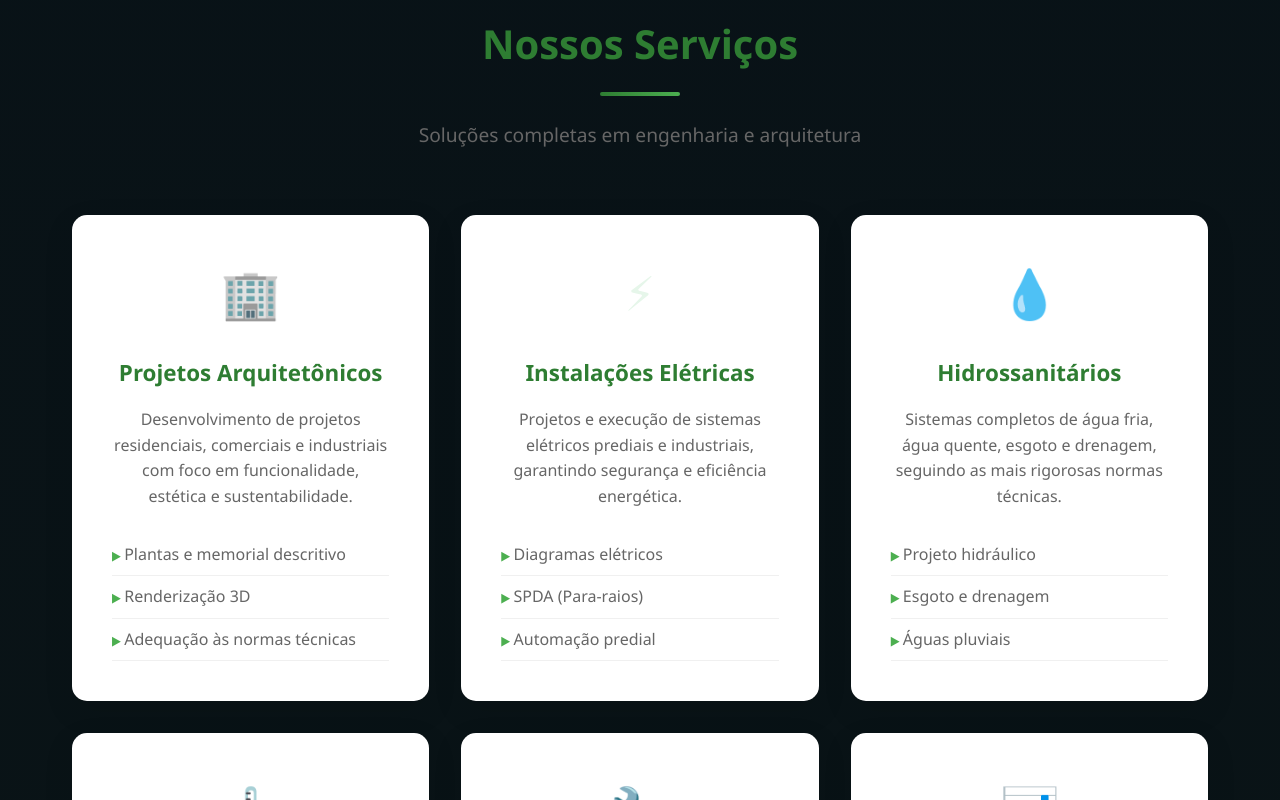
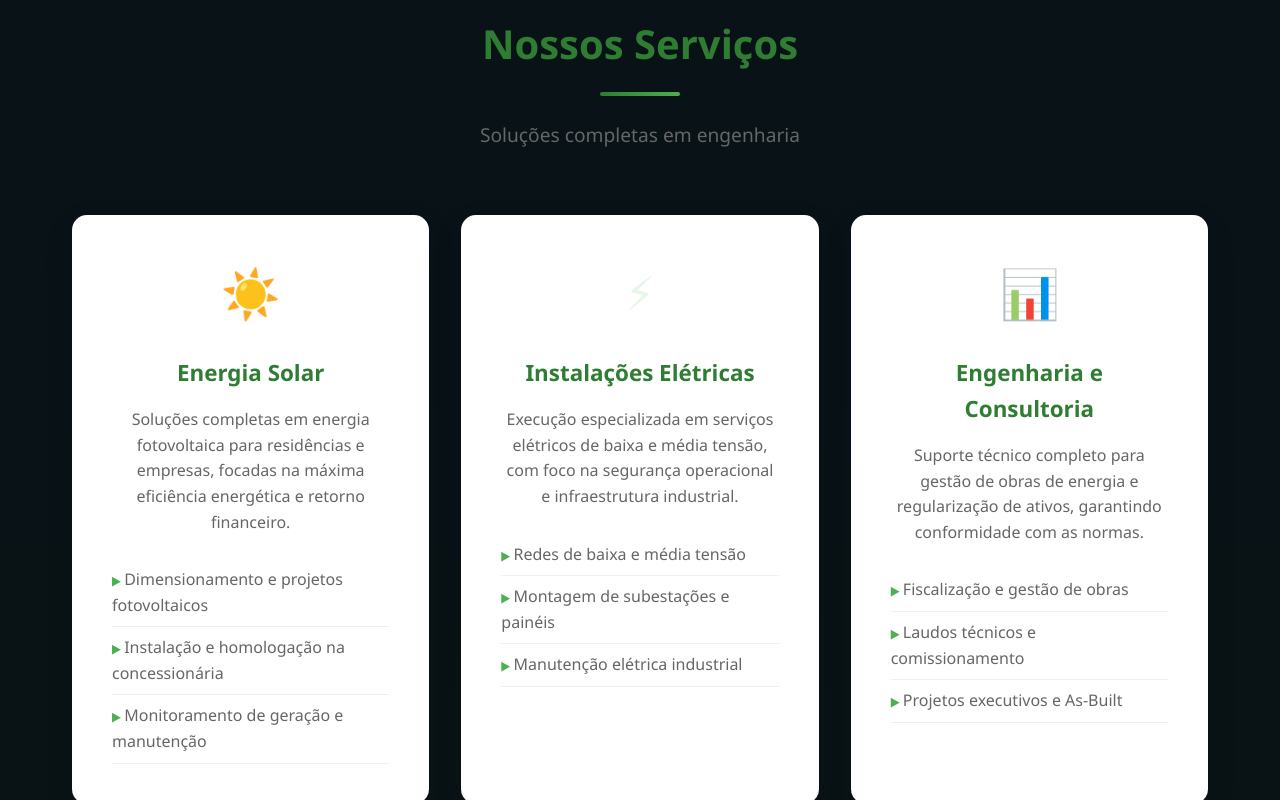
Before and after one commit to Vinimtt/projeto_integrador_I, a Next.js app in the folder projeto/: page / in a window 1280 px wide. Shown: the part 2000-2800 px from the top of the page. Built offline with nearby package versions, Linux system fonts and the light colour scheme.

Commit message:
update: mudanças gerais em contato, inicio e serviços

```diff
--- a/projeto/src/components/ContatoSection.jsx
+++ b/projeto/src/components/ContatoSection.jsx
@@ -43,7 +43,7 @@ const ContatoSection = () => {
               </div>
               <h3>WhatsApp</h3>
               <p>Converse conosco agora</p>
-              <p className={styles.phoneText} aria-label="Número de WhatsApp">(81) 99113-7039</p>
+              <p className={styles.phoneText} aria-label="Número de WhatsApp"></p>
               <button className={styles.contactButton}>
                 Iniciar Conversa
               </button>
@@ -80,7 +80,7 @@ const ContatoSection = () => {
           </div>
 
           <div className={styles.mapNote}>
-            <p> sustentabilidade que gera resultado </p>
+            <p> Sustentabilidade que gera resultado! </p>
           </div>
         </div>
       </div>
--- a/projeto/src/components/InicioSection.jsx
+++ b/projeto/src/components/InicioSection.jsx
@@ -31,7 +31,7 @@ const Hero = () => {
         {}
         <div className={styles.imageWrapper}>
           <Image
-            src="/images/casa1.jpg"
+            src="/images/casa3.jpg"
             alt="Painéis solares em um campo"
             width={600}
             height={450}
--- a/projeto/src/components/InicioSection.module.css
+++ b/projeto/src/components/InicioSection.module.css
@@ -23,7 +23,7 @@
   top: 6%;
   width: 420px;
   height: 420px;
-  margin-left: -210px; /* center by default */
+  margin-left: -210px;
   border-radius: 50%;
   background: radial-gradient(circle at 30% 30%, rgba(255,220,140,0.98), rgba(255,170,60,0.08) 30%, rgba(46,125,50,0.03) 55%, transparent 68%);
   filter: blur(22px) saturate(130%);
--- a/projeto/src/components/ServicosSection.jsx
+++ b/projeto/src/components/ServicosSection.jsx
@@ -10,22 +10,22 @@ const ServicosSection = () => {
           <h2>Nossos Serviços</h2>
           <div className={styles.divider}></div>
           <p className={styles.sectionSubtitle}>
-            Soluções completas em engenharia e arquitetura
+            Soluções completas em engenharia
           </p>
         </div>
 
 <div className={styles.servicesGrid}>
           <div className={styles.serviceCard}>
-            <div className={styles.serviceIcon}>🏢</div>
-            <h3>Projetos Arquitetônicos</h3>
+            <div className={styles.serviceIcon}>☀️</div>
+            <h3>Energia Solar</h3>
             <p>
-              Desenvolvimento de projetos residenciais, comerciais e industriais
-              com foco em funcionalidade, estética e sustentabilidade.
+              Soluções completas em energia fotovoltaica para residências e empresas,
+              focadas na máxima eficiência energética e retorno financeiro.
             </p>
             <ul>
-              <li>Plantas e memorial descritivo</li>
-              <li>Renderização 3D</li>
-              <li>Adequação às normas técnicas</li>
+              <li>Dimensionamento e projetos fotovoltaicos</li>
+              <li>Instalação e homologação na concessionária</li>
+              <li>Monitoramento de geração e manutenção</li>
             </ul>
           </div>
 
@@ -33,69 +33,27 @@ const ServicosSection = () => {
           <div className={styles.serviceIcon}>⚡</div>
           <h3>Instalações Elétricas</h3>
           <p>
-              Projetos e execução de sistemas elétricos prediais e industriais,
-              garantindo segurança e eficiência energética.
+            Execução especializada em serviços elétricos de baixa e média tensão,
+            com foco na segurança operacional e infraestrutura industrial.
           </p>
           <ul>
-              <li>Diagramas elétricos</li>
-              <li>SPDA (Para-raios)</li>
-              <li>Automação predial</li>
-            </ul>
-          </div>
-
-          <div className={styles.serviceCard}>
-            <div className={styles.serviceIcon}>💧</div>
-            <h3>Hidrossanitários</h3>
-            <p>
-              Sistemas completos de água fria, água quente, esgoto e drenagem,
-              seguindo as mais rigorosas normas técnicas.
-            </p>
-            <ul>
-              <li>Projeto hidráulico</li>
-              <li>Esgoto e drenagem</li>
-              <li>Águas pluviais</li>
-            </ul>
-          </div>
-
-          <div className={styles.serviceCard}>
-            <div className={styles.serviceIcon}>🌡️</div>
-            <h3>Climatização</h3>
-            <p>
-              Projetos de sistemas de ar condicionado e ventilação para conforto
-              térmico e qualidade do ar interior.
-            </p>
-            <ul>
-              <li>Ar condicionado central</li>
-              <li>Ventilação industrial</li>
-              <li>Controle de umidade</li>
-            </ul>
-          </div>
-
-          <div className={styles.serviceCard}>
-            <div className={styles.serviceIcon}>🔧</div>
-            <h3>Estrutural</h3>
-            <p>
-              Cálculo e dimensionamento de estruturas em concreto, aço e madeira,
-              garantindo segurança e estabilidade.
-            </p>
-            <ul>
-              <li>Laudos técnicos</li>
-              <li>Reformas estruturais</li>
-              <li>Fundações e contenções</li>
+            <li>Redes de baixa e média tensão</li>
+            <li>Montagem de subestações e painéis</li>
+            <li>Manutenção elétrica industrial</li>
           </ul>
         </div>
 
         <div className={styles.serviceCard}>
           <div className={styles.serviceIcon}>📊</div>
-            <h3>Consultoria</h3>
+          <h3>Engenharia e Consultoria</h3>
           <p>
-              Assessoria técnica especializada para gestão de projetos,
-              fiscalização de obras e regularização documental.
+            Suporte técnico completo para gestão de obras de energia e
+            regularização de ativos, garantindo conformidade com as normas.
           </p>
           <ul>
-              <li>Gestão de projetos</li>
-              <li>Fiscalização de obras</li>
-              <li>Regularização</li>
+            <li>Fiscalização e gestão de obras</li>
+            <li>Laudos técnicos e comissionamento</li>
+            <li>Projetos executivos e As-Built</li>
           </ul>
         </div>
         </div>
```
Lines whose indentation alone changed are shown as unchanged.
